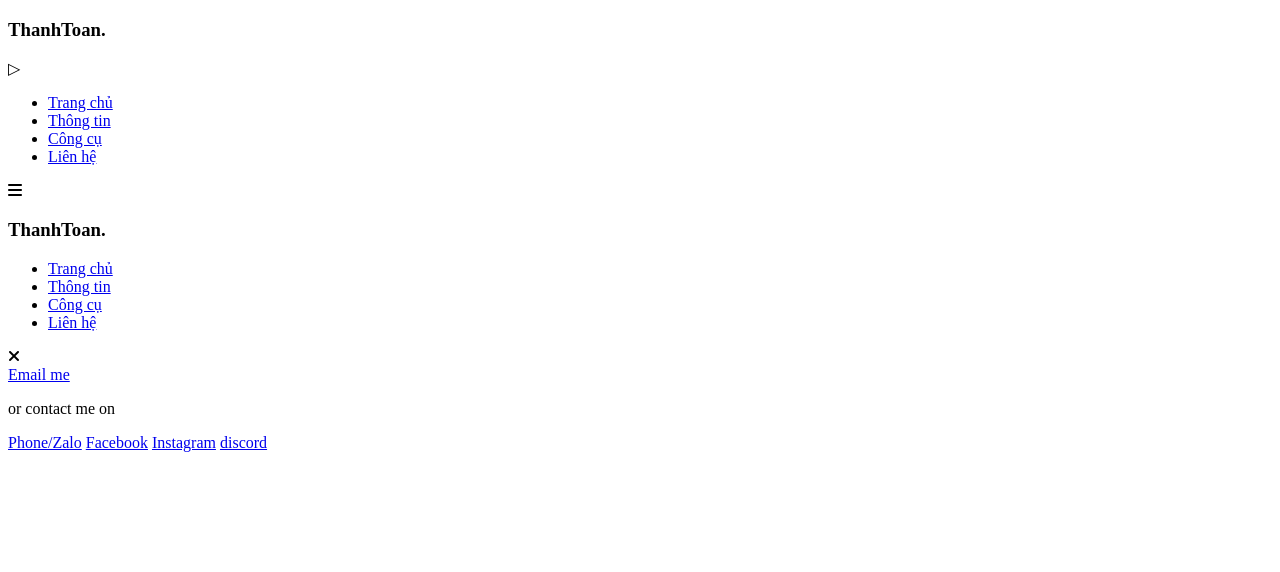
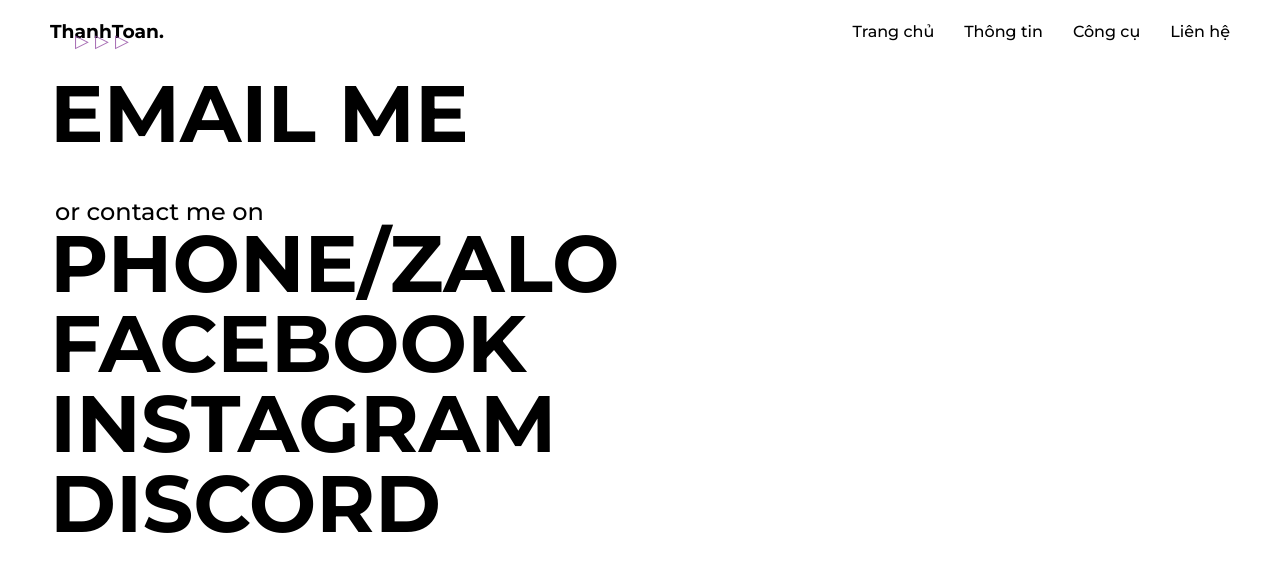
Before and after one commit to LockMan04/welcome, a plain HTML site: page contact.html in a window 1280 px wide. Drawn offline with Linux system fonts and the light colour scheme; the site is published under a folder, as on GitHub Pages, so addresses that start at the root find nothing.

Commit message:
fix link

```diff
--- a/asset/css/style.css
+++ b/asset/css/style.css
@@ -436,7 +436,7 @@ nav > ul > li > a:hover {
 .tooltip {
   position: absolute;
   top: 28px;
-  left: 50px;
+  left: 55px;
   transform: translate(0, -50%);
   border-radius: 6px;
   background: var(--white);
--- a/asset/html/contact.html
+++ b/contact.html
@@ -5,7 +5,7 @@
     <meta name="viewport" content="width=device-width, initial-scale=1.0" />
     <link rel="shortcut icon" href="/favicon.ico" type="image/x-icon" />
     <title>Liên hệ</title>
-    <link rel="stylesheet" href="/asset/css/style.css" />
+    <link rel="stylesheet" href="./asset/css/style.css" />
   </head>
   <body>
     <header>
@@ -15,8 +15,8 @@
       </div>
       <nav>
         <ul>
-          <li><a href="/index.html">Trang chủ</a></li>
-          <li><a href="infor.html">Thông tin</a></li>
+          <li><a href="./index.html">Trang chủ</a></li>
+          <li><a href="./infor.html">Thông tin</a></li>
           <li><a href="./tools.html">Công cụ</a></li>
           <li><a href="#">Liên hệ</a></li>
         </ul>
@@ -27,8 +27,8 @@
         <div class="navigation hidden">
           <h3 class="nameLogo">ThanhToan.</h3>
           <ul>
-            <li><a href="/index.html">Trang chủ</a></li>
-            <li><a href="infor.html">Thông tin</a></li>
+            <li><a href="./index.html">Trang chủ</a></li>
+            <li><a href="./infor.html">Thông tin</a></li>
             <li><a href="./tools.html">Công cụ</a></li>
             <li><a href="#">Liên hệ</a></li>
           </ul>
@@ -63,5 +63,5 @@
     src="https://kit.fontawesome.com/ef0d708eb7.js"
     crossorigin="anonymous"
   ></script>
-  <script src="/asset/js/app.js"></script>
+  <script src="./asset/js/app.js"></script>
 </html>
```
Also changed, not shown: index.html (+6 -6 lines), infor.html (renamed from asset/html/infor.html, +2 -2 lines), tools.html (renamed from asset/html/tools.html, +2 -3 lines).
